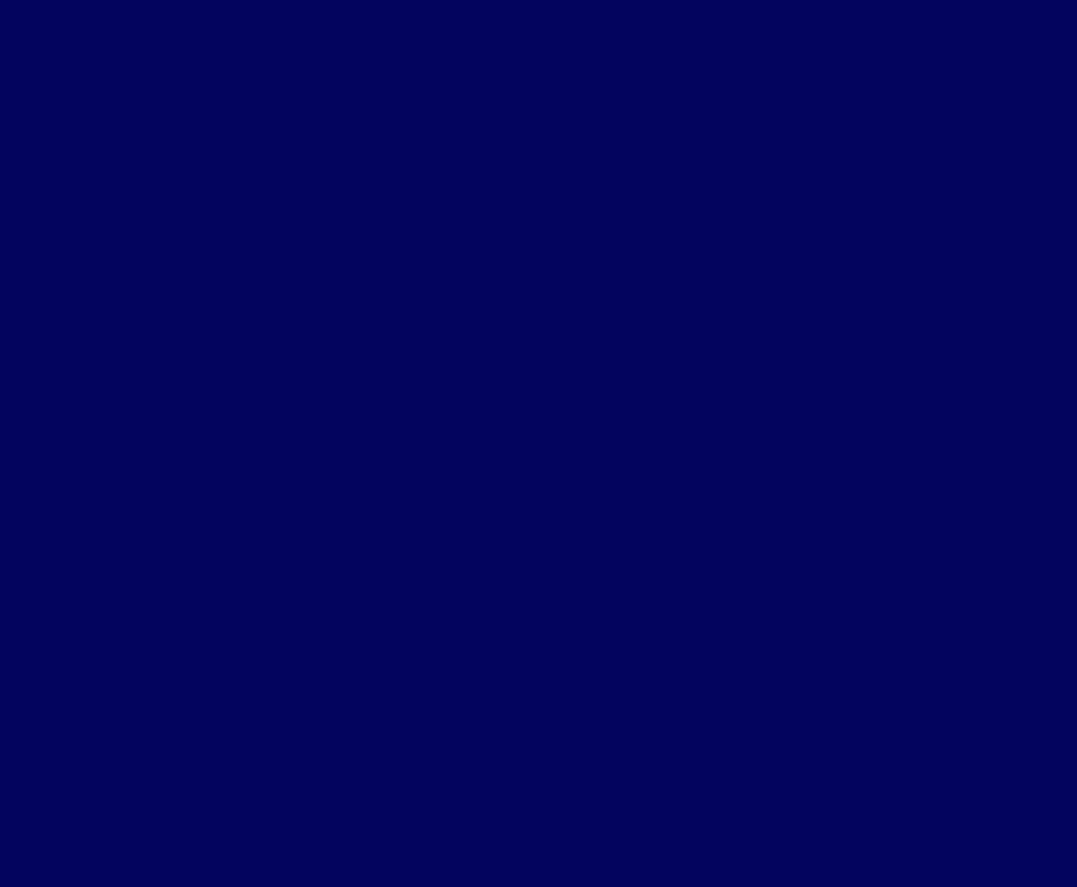
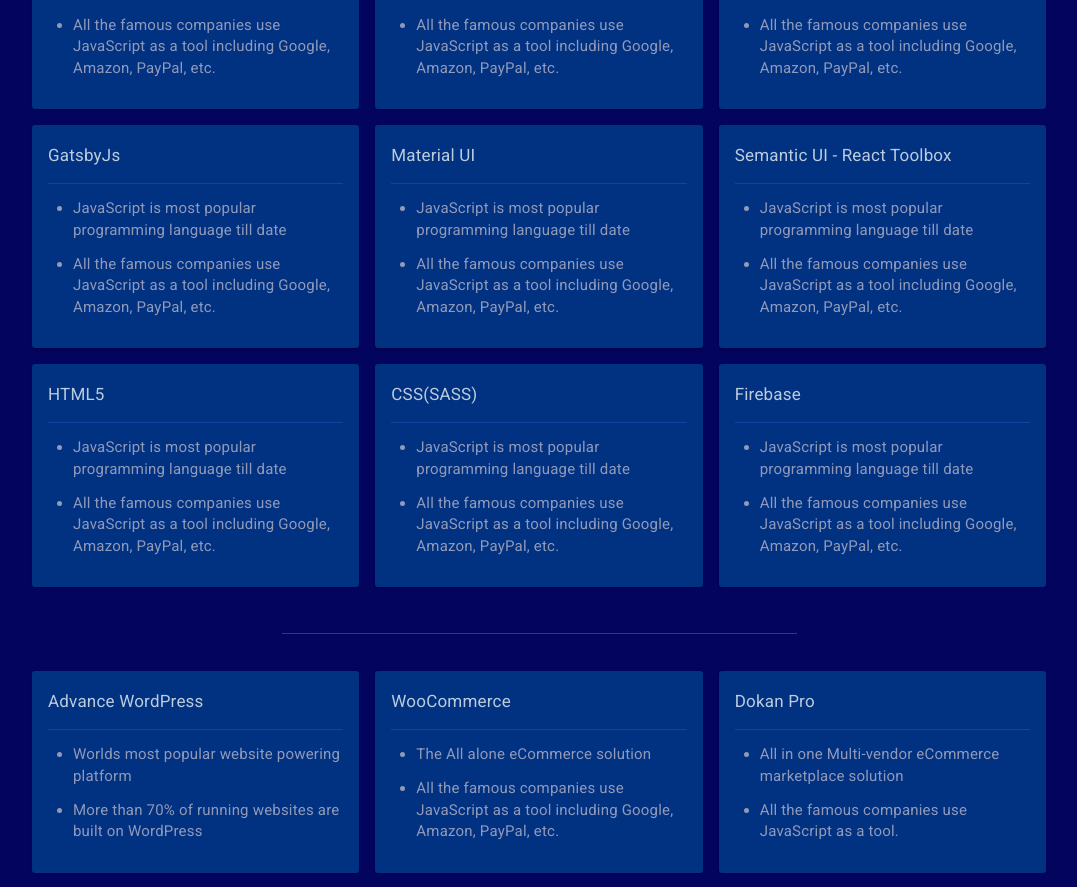
Before and after one commit to azharzaman1/personal-portfolio-website, a React (Create React App) app: page / in a window 1280 px wide. Shown: the part 880-1767 px from the top of the page, without its empty margins (101-1178 px from the left). Before the commit the page ends 800 px from the top, so only its background shows below. Built offline with nearby package versions, Linux system fonts and the light colour scheme.

Commit message:
Expertise Section Designed

```diff
--- a/src/App.css
+++ b/src/App.css
@@ -8,7 +8,7 @@
   --secondary-light: #f06196;
   --background-color: #03045e;
   --background-light: #023e8a;
-  --text-bright: #f5fffd;
+  --text-bright: #e8fdf9;
   --text: #e2e2e2;
 }
 
@@ -28,9 +28,12 @@
   text-decoration: none;
 }
 
+li,
 p {
   color: var(--text);
   opacity: 0.8;
+  font-size: 15px;
+  letter-spacing: 0.2px;
 }
 
 h1 {
--- a/src/App.js
+++ b/src/App.js
@@ -2,6 +2,7 @@
 import ThemeWrapper from "./Mui/ThemeWrapper";
 import Homepage from "./Pages/Homepage";
 import "./App.css";
+import { CssBaseline } from "@material-ui/core";
 
 function App() {
   return (
@@ -9,6 +10,7 @@
       <div className="App">
         <Homepage />
       </div>
+      <CssBaseline />
     </ThemeWrapper>
   );
 }
--- a/src/Components/About/About.css
+++ b/src/Components/About/About.css
@@ -9,6 +9,7 @@
   text-shadow: 1px 2px 3px rgba(0, 0, 0, 0.05);
   opacity: 0;
   transform: translateY(35px);
+  color: var(--text-bright);
 }
 
 .aboutSkill {
@@ -20,6 +21,7 @@
   text-shadow: 1px 2px 3px rgba(0, 0, 0, 0.05);
   opacity: 0;
   transform: translateY(35px);
+  color: var(--text-bright);
 }
 
 .aboutDesc {
--- a/src/Components/About/About.js
+++ b/src/Components/About/About.js
@@ -67,7 +67,7 @@
               <h4 className="aboutSkill anim4">Advance Wordpress Expert</h4>
             </Grid>
             <Grid item xs={12}>
-              <p className="aboutDesc anim5">
+              <p className="aboutDesc anim5 ">
                 I'm working as full time Developer since March 2019,
                 specializing in some of the powerful and trending Web
                 Technologies like React(Redux), JavaScript(ES6+), Material UI,
--- /dev/null
+++ b/src/Components/Expertise/Expertise.css
@@ -0,0 +1,37 @@
+.expertiseContent__container {
+  margin: 0 !important;
+  margin-top: 1rem !important;
+  user-select: none;
+  /* transform: translateX(-8px); */
+}
+
+.expertyCard:hover {
+  transform: scale(1.02) !important;
+  transition: transform 0.4s;
+}
+
+.expertyCard h4 {
+  color: rgb(236, 255, 253);
+  font-size: 17px;
+  margin-bottom: 0;
+  padding-bottom: 16px;
+  margin-top: 18px;
+  letter-spacing: 0.2px;
+  border-bottom: 1px solid #1456ad;
+}
+
+.expertyCard ul {
+  padding-left: 25px;
+}
+
+.expertyCard li {
+  font-size: 15px;
+  margin-top: 12.5px;
+  letter-spacing: 0.2px;
+  color: var(--text);
+  opacity: 0.8;
+}
+
+.MuiGrid-spacing-xs-2 {
+  width: 100% !important;
+}
--- /dev/null
+++ b/src/Components/Expertise/Expertise.js
@@ -0,0 +1,156 @@
+import { Card, Container, Divider, Grid, makeStyles } from "@material-ui/core";
+import React from "react";
+import { SectionHeading } from "../../Mui/MuiComponents";
+import "./Expertise.css";
+
+// `
+
+const useStyles = makeStyles((theme) => ({
+  expertiseSection: {
+    marginTop: "12rem",
+    marginBottom: "12rem",
+    [theme.breakpoints.down("sm")]: {
+      marginTop: "7rem",
+    },
+  },
+
+  root: {
+    padding: "0 150px",
+    [theme.breakpoints.down("lg")]: {
+      padding: "0 125px",
+    },
+    [theme.breakpoints.down("md")]: {
+      padding: "0 50px",
+    },
+    [theme.breakpoints.down("sm")]: {
+      padding: "0 24px",
+    },
+  },
+
+  expertise: {
+    padding: "0 1rem 1rem 1rem",
+  },
+
+  divider: {
+    marginTop: "10px",
+    backgroundColor: "rgba(255,255,255,0.25)",
+    width: "50%",
+    margin: "0 auto",
+    marginTop: "38px",
+    marginBottom: "29px",
+  },
+}));
+
+const Expertise = () => {
+  const c = useStyles();
+
+  return (
+    <div className={`expertiseSection ${c.expertiseSection}`}>
+      <Container className={c.root} maxWidth="lg">
+        <SectionHeading type="2" number="02">
+          Skillset and expertise
+        </SectionHeading>
+        <Grid container spacing={2} className="expertiseContent__container">
+          <ExpertiseItem
+            title="JavaScript (ES6 - ES7)"
+            desc1="JavaScript is most popular programming language till date"
+            desc2="All the famous companies use JavaScript as a tool including Google, Amazon, PayPal, etc."
+          />
+          <ExpertiseItem
+            title="ReactJs"
+            desc1="JavaScript is most popular programming language till date"
+            desc2="All the famous companies use JavaScript as a tool including Google, Amazon, PayPal, etc."
+          />
+          <ExpertiseItem
+            title="Redux - Context"
+            desc1="JavaScript is most popular programming language till date"
+            desc2="All the famous companies use JavaScript as a tool including Google, Amazon, PayPal, etc."
+          />
+
+          <ExpertiseItem
+            title="GatsbyJs"
+            desc1="JavaScript is most popular programming language till date"
+            desc2="All the famous companies use JavaScript as a tool including Google, Amazon, PayPal, etc."
+          />
+          <ExpertiseItem
+            title="Material UI"
+            desc1="JavaScript is most popular programming language till date"
+            desc2="All the famous companies use JavaScript as a tool including Google, Amazon, PayPal, etc."
+          />
+          <ExpertiseItem
+            title="Semantic UI - React Toolbox"
+            desc1="JavaScript is most popular programming language till date"
+            desc2="All the famous companies use JavaScript as a tool including Google, Amazon, PayPal, etc."
+          />
+
+          <ExpertiseItem
+            title="HTML5"
+            desc1="JavaScript is most popular programming language till date"
+            desc2="All the famous companies use JavaScript as a tool including Google, Amazon, PayPal, etc."
+          />
+          <ExpertiseItem
+            title="CSS(SASS)"
+            desc1="JavaScript is most popular programming language till date"
+            desc2="All the famous companies use JavaScript as a tool including Google, Amazon, PayPal, etc."
+          />
+          <ExpertiseItem
+            title="Firebase"
+            desc1="JavaScript is most popular programming language till date"
+            desc2="All the famous companies use JavaScript as a tool including Google, Amazon, PayPal, etc."
+          />
+        </Grid>
+        <Divider className={c.divider} />
+
+        <Grid container spacing={2} className="expertiseContent__container">
+          <ExpertiseItem
+            title="Advance WordPress"
+            desc1="Worlds most popular website powering platform"
+            desc2="More than 70% of running websites are built on WordPress"
+          />
+          <ExpertiseItem
+            title="WooCommerce"
+            desc1="The All alone eCommerce solution"
+            desc2="All the famous companies use JavaScript as a tool including Google, Amazon, PayPal, etc."
+          />
+          <ExpertiseItem
+            title="Dokan Pro"
+            desc1="All in one Multi-vendor eCommerce marketplace solution"
+            desc2="All the famous companies use JavaScript as a tool."
+          />
+          <ExpertiseItem
+            title="Elementor Pro"
+            desc1="Worlds most Popular Page Builder and UI designer"
+            desc2="All the famous companies use JavaScript as a tool."
+          />
+          <ExpertiseItem
+            title="Revelution Slider Pro"
+            desc1="Worlds most powerful Sliders solution"
+            desc2="All the famous companies use JavaScript as a tool including Google, Amazon, PayPal, etc."
+          />
+          <ExpertiseItem
+            title="Custom WordPress Coding"
+            desc1="Worlds most powerful Sliders solution"
+            desc2="All the famous companies use JavaScript as a tool including Google, Amazon, PayPal, etc."
+          />
+        </Grid>
+      </Container>
+    </div>
+  );
+};
+
+const ExpertiseItem = ({ title, desc1, desc2 }) => {
+  const c = useStyles();
+  return (
+    <Grid item xs={12} sm={6} md={4}>
+      <Card className={`expertyCard ${c.expertise}`} elevation={1}>
+        <h4>{title}</h4>
+        <ul>
+          <li>{desc1}</li>
+          <li>{desc2}</li>
+        </ul>
+      </Card>
+    </Grid>
+  );
+};
+
+export default Expertise;
--- a/src/Components/Header/Header.css
+++ b/src/Components/Header/Header.css
@@ -1,3 +1,7 @@
+.headerAppBar.shadowed {
+  box-shadow: 1px 3px 10px rgba(0, 0, 0, 0.15);
+}
+
 .headerLogo {
   width: 90px;
 }
--- a/src/Components/Header/Header.js
+++ b/src/Components/Header/Header.js
@@ -1,4 +1,4 @@
-import React from "react";
+import React, { useEffect, useState } from "react";
 import {
   AppBar,
   Button,
@@ -33,9 +33,25 @@
 const Header = () => {
   const classes = useStyles();
 
+  const [show, handleShow] = useState(false);
+
+  useEffect(() => {
+    window.addEventListener("scroll", () => {
+      if (window.scrollY > 100) {
+        handleShow(true);
+      } else handleShow(false);
+
+      return () => {
+        window.removeEventListener("scroll");
+      };
+    });
+  });
+
   return (
     <>
-      <AppBar className={classes.appbar}>
+      <AppBar
+        className={`headerAppBar ${classes.appbar} ${show && "shadowed"}`}
+      >
         <Grid container alignItems="center">
           <Grid item className={classes.logo}>
             <img className="headerLogo" src={Logo} />
--- a/src/Mui/MuiComponents.css
+++ b/src/Mui/MuiComponents.css
@@ -3,7 +3,7 @@
 }
 
 .MuiHeading.type1 {
-  font-size: 18px !important;
+  font-size: 17px !important;
   font-family: Consolas1 !important;
   font-weight: 500 !important;
 }
--- a/src/Mui/MuiComponents.js
+++ b/src/Mui/MuiComponents.js
@@ -14,23 +14,16 @@
   return (
     <Typography
       variant="h3"
-      className={`MuiHeading ${className} ${
-        !type || (type === "1" && "type1")
-      } ${type === "2" && "type2"}`}
+      className={`MuiHeading ${className} ${!type && "type1"} ${
+        type === "2" && "type2"
+      }`}
     >
       {number && <span>{number}-</span>} {children}
     </Typography>
   );
 };
 
-export const MuiButton = ({
-  children,
-  type,
-  variant,
-  size,
-  color,
-  fontSize,
-}) => {
+export const MuiButton = ({ children, variant, size, color, fontSize }) => {
   const c = useStyles();
   return (
     <Button
--- a/src/Pages/Homepage.js
+++ b/src/Pages/Homepage.js
@@ -1,5 +1,6 @@
 import React from "react";
 import About from "../Components/About/About";
+import Expertise from "../Components/Expertise/Expertise";
 import Header from "../Components/Header/Header";
 
 const Homepage = () => {
@@ -7,6 +8,7 @@
     <div>
       <Header />
       <About />
+      <Expertise />
     </div>
   );
 };
```
